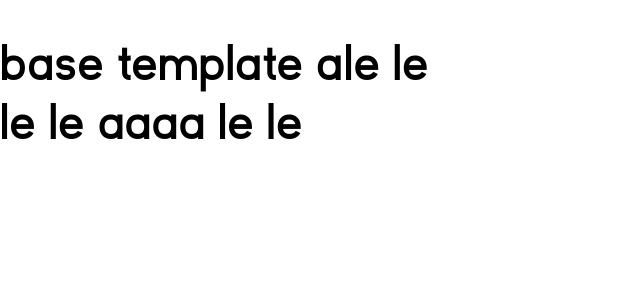
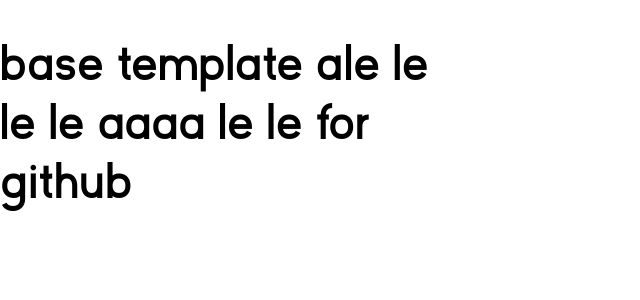
Before and after one commit to rubyazz/koshai-api, a Django app: template koshai/templates/pages/base.html in a window 1280 px wide. Shown: the top 300 px of the page, without its empty margins (0-640 px from the left). Run offline with Django 4.2, Linux system fonts and the light colour scheme; the template is opened without the code that fills it, so the values that code supplies are empty.

Commit message:
base template

```diff
--- a/koshai/templates/pages/base.html
+++ b/koshai/templates/pages/base.html
@@ -12,8 +12,8 @@
 
         base  template
         ale le le le aaaa le le
-
-    </h1>
+	for github
+	 </h1>
 
 </body>
 </html>
```
